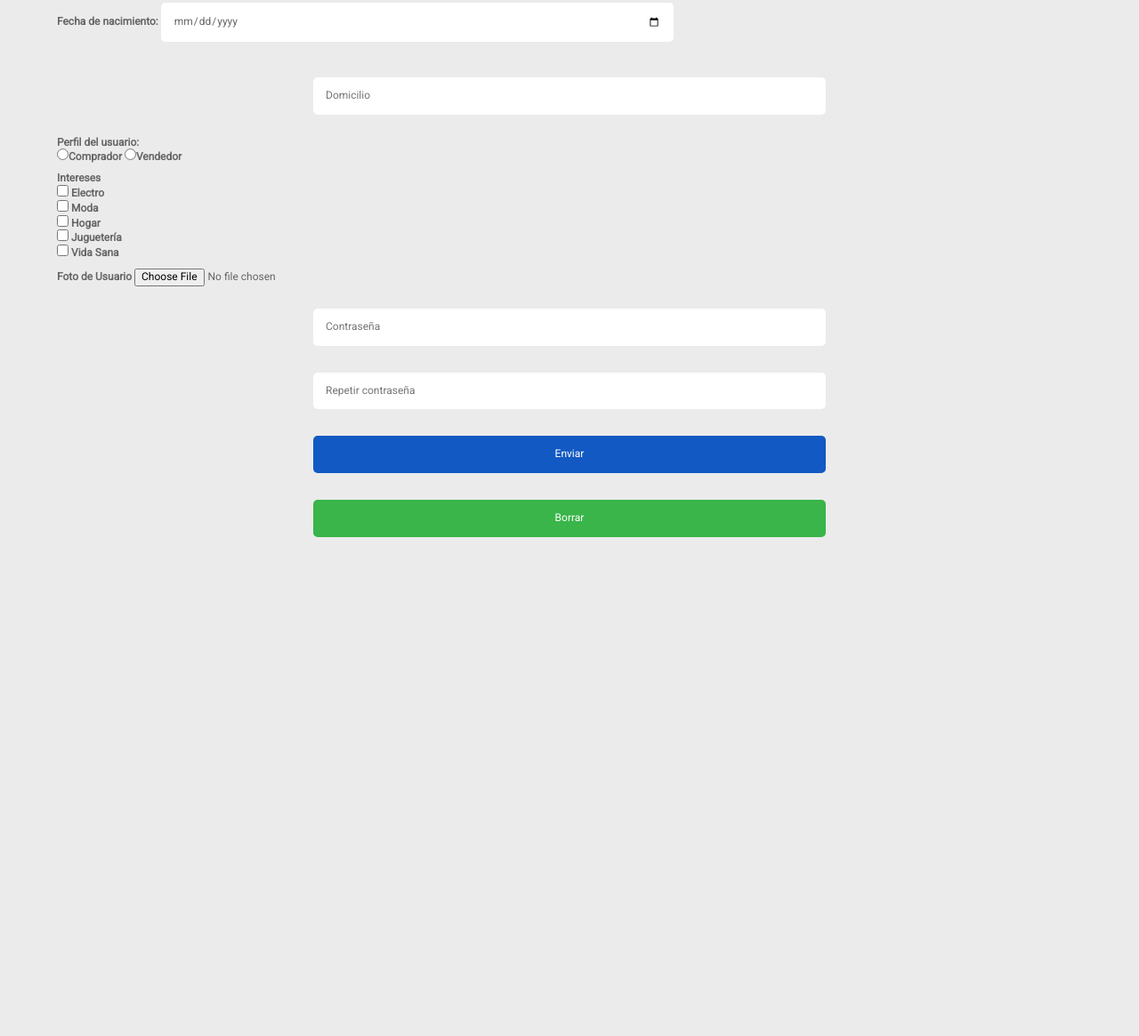
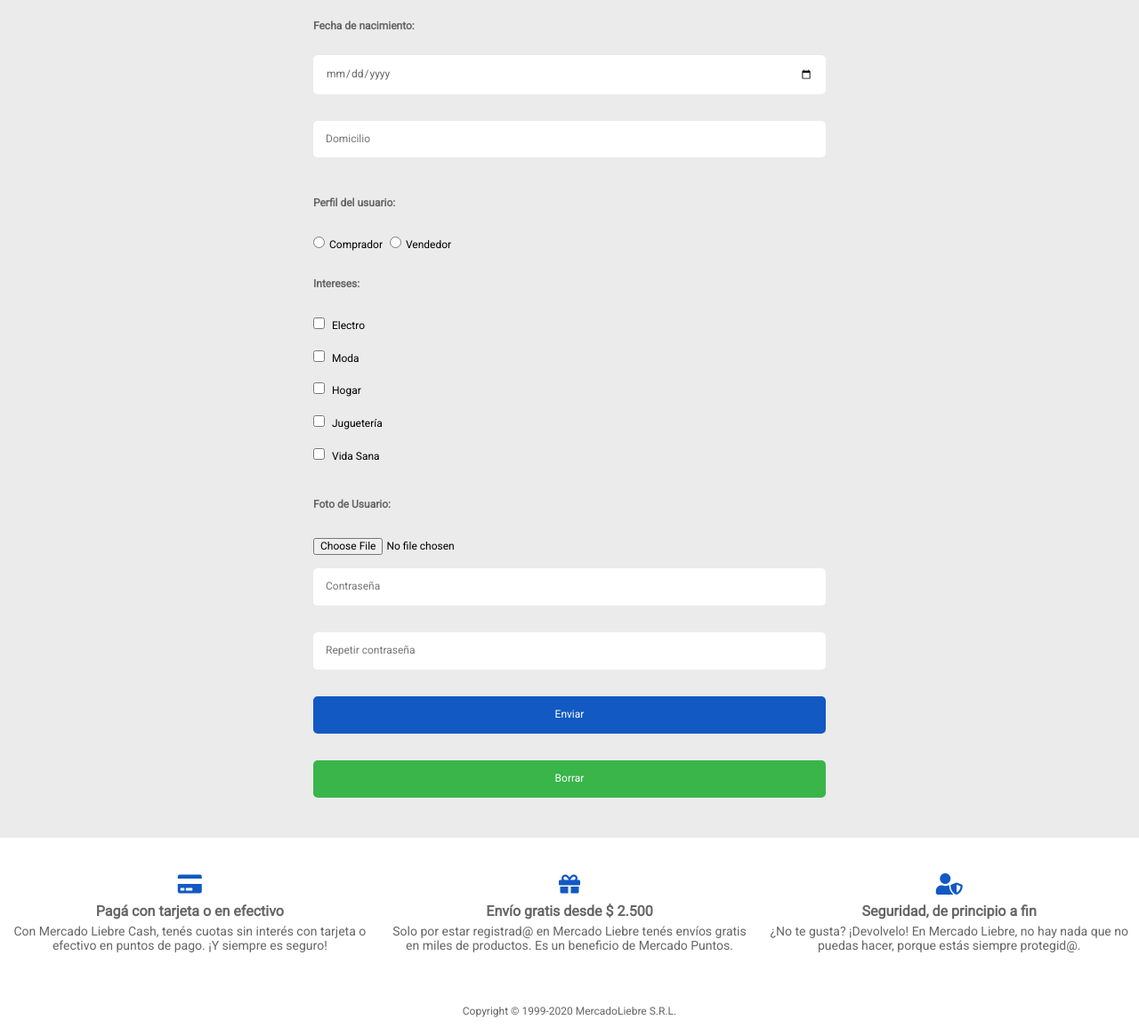
Before and after one commit to MVBarrionuevo/proyectoMercadoLiebre, a website: page views/register.html in a window 1280 px wide. Shown: the part 410-1575 px from the top of the page at 89% size. Before the commit the page ends 1059 px from the top, so only its background shows below. Drawn offline with Linux system fonts and the light colour scheme.

Commit message:
modifico estilos en el header y agrego link al logo

```diff
--- a/public/css/styles.css
+++ b/public/css/styles.css
@@ -1,20 +1,3 @@
-/*
-Paleta de colores
-Amarillo: #EAC926;
-Azul: #03264C;
-Celeste: #1259c3;
-Gris oscuro: #666;
-Gris claro: #ebebeb;
-Verde: #39b54a;
-
-Tamaños Tipográficos
-Cuerpos de texto: 12px
-Titulares (Basado en tu última visita/Ofertas): 24px
-Precios: 18px
-Descuentos: 16px
-Descripciones: 16px
-*/
-
 * {
   box-sizing: border-box;
 }
@@ -25,6 +8,11 @@ body {
   background-color: #ebebeb;
 }
 
+.banner-img {
+  width: 100%;
+}
+
+/* #region  ----------- HEADER ----------- */
 header {
   background-color: #eac926;
   padding: 20px;
@@ -32,10 +20,16 @@ header {
 
 .top-header {
   display: flex;
+  align-items: center;
 }
 
-.logo {
+.logo-header {
   width: 50%;
+  cursor: pointer;
+}
+
+.logo-header img {
+  width: 100%;
   padding-right: 10px;
 }
 
@@ -102,9 +96,9 @@ header h2 {
   font-size: 16px;
 }
 
-.banner-img {
-  width: 100%;
-}
+/* #endregion  ----------- HEADER ----------- */
+
+/* #region  ----------- MAIN ----------- */
 
 main {
   width: 90%;
@@ -188,6 +182,9 @@ main {
   text-align: left;
 }
 
+/* #endregion  ----------- MAIN ----------- */
+
+/* #region  ----------- FOOTER ----------- */
 footer {
   background-color: white;
   color: #666;
@@ -216,12 +213,21 @@ footer {
   font-size: 2em;
   margin: 10px;
   color: #1259c3;
+  transition: color 0.5s;
 }
 
 .bottom-footer {
   margin: 0;
   text-align: center;
   padding: 20px 0px;
+}
+
+/* #endregion  ----------- FOOTER ----------- */
+
+/* #region  ----------- REGISTER - LOGIN ----------- */
+.register-form,
+.login-form {
+  margin-top: 30px;
 }
 
 input[type='text'],
@@ -239,10 +245,16 @@ input[type='date'] {
 }
 
 .tittle-input {
-  text-align: left;
   font-weight: bold;
   color: #666;
-  margin: 10px 0px;
+  margin: 15px 0px;
+  width: 100%;
+  text-align: left;
+  padding: 15px 0px;
+}
+
+.inputs-options {
+  text-align: left;
 }
 
 button {
@@ -260,11 +272,38 @@ button[type='reset'] {
   background-color: #39b54a;
 }
 
+.tittle-input.date {
+  margin: auto;
+  padding-bottom: 10px;
+}
+
+.button-submit {
+  transition: background-color 0.5s;
+}
+
 .button-submit:hover {
   background-color: #0022aa;
 }
 
+.checkbox-option {
+  padding: 10px 0px;
+}
+
+.checkbox-option.one {
+  padding-top: 0px;
+}
+
+.text-label {
+  padding: 10px 5px;
+}
+
+/* #endregion  ----------- REGISTER - LOGIN ----------- */
+
 @media (min-width: 361px) {
+  header h2 {
+    font-size: 16px;
+  }
+
   .products {
     width: 40%;
   }
@@ -275,10 +314,6 @@ button[type='reset'] {
 
   .price {
     padding-right: 5px;
-  }
-
-  header h2 {
-    font-size: 16px;
   }
 }
 
@@ -343,18 +378,19 @@ button[type='reset'] {
     max-height: 70px;
   }
 
+  .product-box {
+    transform: max-height 0.5s;
+  }
+
   .product-icon i {
     transition: transform 0.5s;
   }
   .product-icon i:hover {
     transform: rotate(-90deg);
   }
+
   .description {
     transition: all 0.5s;
-  }
-
-  .product-box {
-    transform: max-height 0.5s;
   }
 
   input[type='text'],
@@ -366,6 +402,29 @@ button[type='reset'] {
 
   button {
     width: 50%;
+  }
+
+  .inputs-options {
+    width: 50%;
+    margin: auto;
+  }
+
+  .tittle-input {
+    width: 50%;
+    text-align: left;
+  }
+
+  .footer-flex {
+    display: flex;
+    justify-content: space-between;
+  }
+
+  .footer-info i:hover {
+    color: #39b54a;
+  }
+
+  .footer-info {
+    padding: 10px;
   }
 }
 
--- a/views/register.html
+++ b/views/register.html
@@ -17,7 +17,7 @@ rel="stylesheet" />
     <header>
         <div class="main-header">
             <div class="top-header">
-                <img class="logo" src="/images/logo-mercado-liebre.svg">
+                <a href="/" class="logo-header"><img class="logo" src="/images/logo-mercado-liebre.svg"></a>
                 <form action="#" class="search-form" method="GET">
                     <input type="text" placeholder="Buscar productos, marcas"></input>
                     <button type="submit" class="search-button"><i class="fas fa-search"></i></button>
@@ -52,49 +52,65 @@ rel="stylesheet" />
         </nav>
     </header>
     <main>
-        <form action="/register" method="POST">
+        <form class="register-form"action="/register" method="POST">
             <div>
-                <input type="text" name="nombre" placeholder="Nombre y apellido" required>
+                <input type="text" name="name" placeholder="Nombre y apellido" required>
             </div>
             <div>
-                <input type="text" name="nombre-usuario" placeholder="Nombre de usuario" required minlength="6" maxlength="12">
+                <input type="text" name="username" placeholder="Nombre de usuario" required minlength="6" maxlength="12">
             </div>
             <div>
-                <input type="email" name="email" placeholder="E-mail">
+                <input type="email" name="email" placeholder="E-mail" required>
             </div>
-            <div  class="tittle-input">
-                <label>Fecha de nacimiento:</label>
+            <div>
+                <div class="tittle-input date">
+                    <label>Fecha de nacimiento:</label>
+                </div>
                 <input type="date" name="date">
             </div>
             <div>
-                <input type="text" name="domicilio" placeholder="Domicilio">
+                <input type="text" name="address" placeholder="Domicilio">
             </div>
-            <div class="tittle-input">
-                <label>Perfil del usuario:</label><br/>
-                <input type="radio" name="usuario" value="Comprador"><label class="text-label">Comprador</label>
-                <input type="radio" name="usuario" value="Vendedor"><label class="text-label">Vendedor</label>
+            <div class="inputs-options">
+                <div class="tittle-input">
+                    <label>Perfil del usuario:</label>
+                </div>
+
+                <input type="radio" name="user" value="Comprador"><label class="text-label">Comprador</label>
+                <input type="radio" name="user" value="Vendedor"><label class="text-label">Vendedor</label>
             </div>
-            <div class="tittle-input">
-                <label >Intereses</label> <br/>
-
-                <input type="checkbox" name="intereses" value="electro">
-                <label class="text-label">Electro</label><br/>
-
-                <input type="checkbox" name="intereses" value="moda">
-                <label class="text-label">Moda</label><br/>
-
-                <input type="checkbox" name="intereses" value="hogar">
-                <label class="text-label">Hogar</label><br/>
-
-                <input type="checkbox" name="intereses" value="jugueteria">
-                <label class="text-label">Juguetería</label><br/>
-
-                <input type="checkbox" name="intereses" value="vidaSana">
-                <label class="text-label">Vida Sana</label>
+            <div class="inputs-options">
+                <div class="tittle-input">
+                    <label>Intereses: </label>
+                </div>
+                <div class="checkbox-option one">
+                    <input type="checkbox" name="interests" value="electro">
+                    <label class="text-label">Electro</label>
+                </div>
+                <div class="checkbox-option">
+                    <input type="checkbox" name="interests" value="moda">
+                    <label class="text-label">Moda</label>
+                </div>
+                <div class="checkbox-option">
+                    <input type="checkbox" name="interests" value="hogar">
+                    <label class="text-label">Hogar</label>
+                </div>
+                <div class="checkbox-option">
+                    <input type="checkbox" name="interests" value="jugueteria">
+                    <label class="text-label">Juguetería</label>
+                </div>
+                <div class="checkbox-option">
+                    <input type="checkbox" name="interests" value="vidaSana">
+                    <label class="text-label">Vida Sana</label>
+                </div>
             </div>
-            <div class="tittle-input">
-                <label>Foto de Usuario</label>
-                <input type="file" name="foto">
+            <div class="inputs-options">
+                <div class="tittle-input">
+                    <label>Foto de Usuario: </label>
+                </div>
+                <div class="file-input">
+                    <input type="file" name="photo">
+                </div>
             </div>
             <div>
                 <input type="password" name="password" placeholder="Contraseña" minlength="6" maxlength="12" >
@@ -103,12 +119,38 @@ rel="stylesheet" />
                 <input type="password" name="password" placeholder="Repetir contraseña">
             </div>
             <div>
-                <button type="submit">Enviar</button>
+                <button type="submit" class="button-submit">Enviar</button>
             </div>
             <div>
                 <button type="reset">Borrar</button>
             </div>
         </form>
     </main>
+    <footer>
+        <div class="footer-flex">
+            <section class="footer-info">
+                <i class="fas fa-credit-card"></i>
+                <h4>Pagá con tarjeta o en efectivo</h4>
+                <p>Con Mercado Liebre Cash, tenés cuotas sin interés con tarjeta o efectivo en
+                    puntos de pago. ¡Y siempre es seguro!
+                </p>
+            </section>
+            <section class="footer-info">
+                <i class="fas fa-gift"></i>
+                <h4>Envío gratis desde $ 2.500</h4>
+                <p>Solo por estar registrad@ en Mercado Liebre tenés envíos gratis en miles de
+                productos. Es un beneficio de Mercado Puntos.</p>
+            </section>
+            <section class="footer-info">
+                <i class="fas fa-user-shield"></i>
+                <h4>Seguridad, de principio a fin</h4>
+                <p>¿No te gusta? ¡Devolvelo! En Mercado Liebre, no hay nada que no puedas hacer,
+                porque estás siempre protegid@.</p>
+            </section>
+        </div>
+        <section>
+            <p class="bottom-footer"> Copyright © 1999-2020 MercadoLiebre S.R.L.</p>
+        </section>
+    </footer>
 </body>
 </html>
```
Also changed, not shown: views/home.html (+4 -2 lines), views/login.html (+28 -2 lines).
